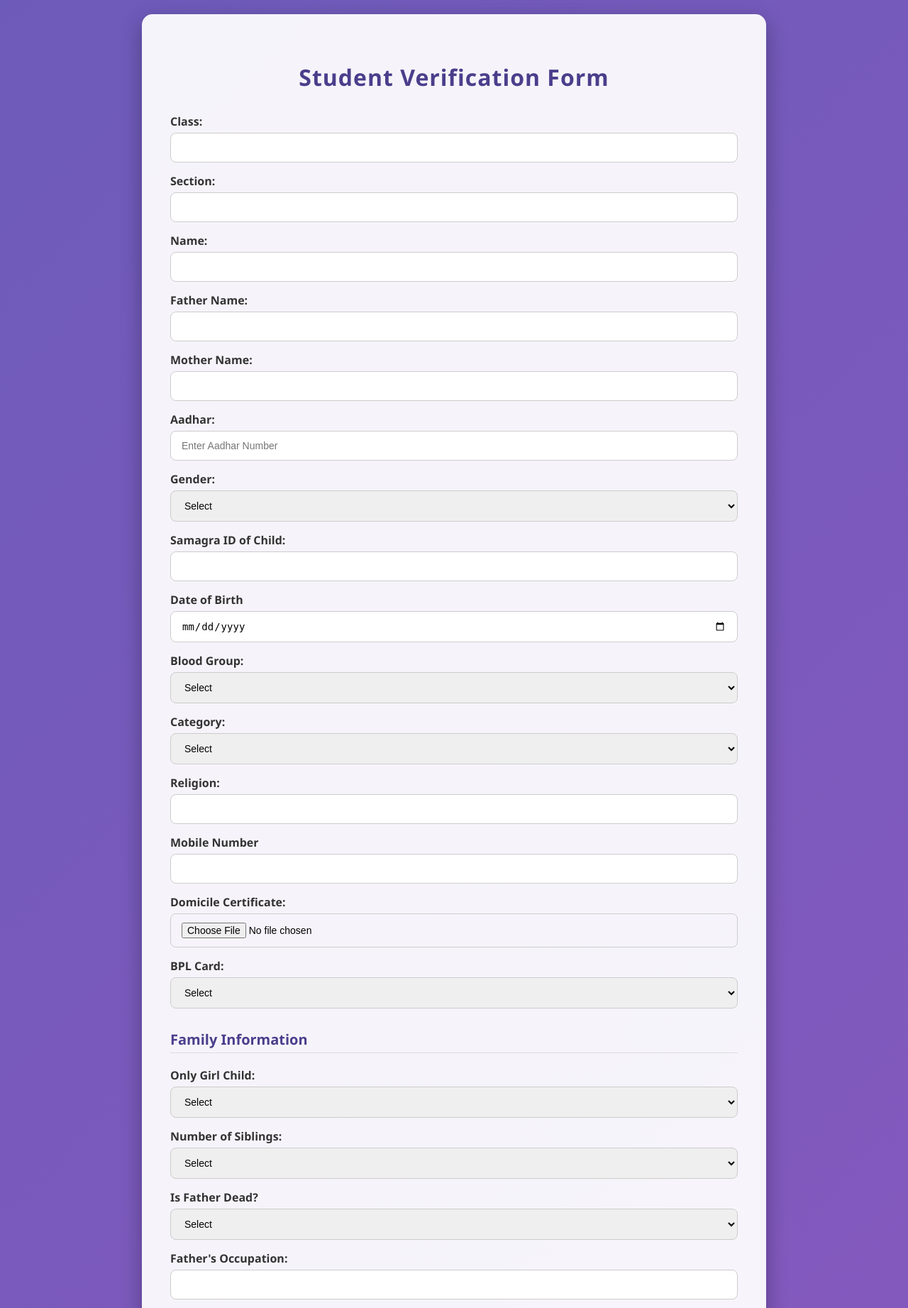
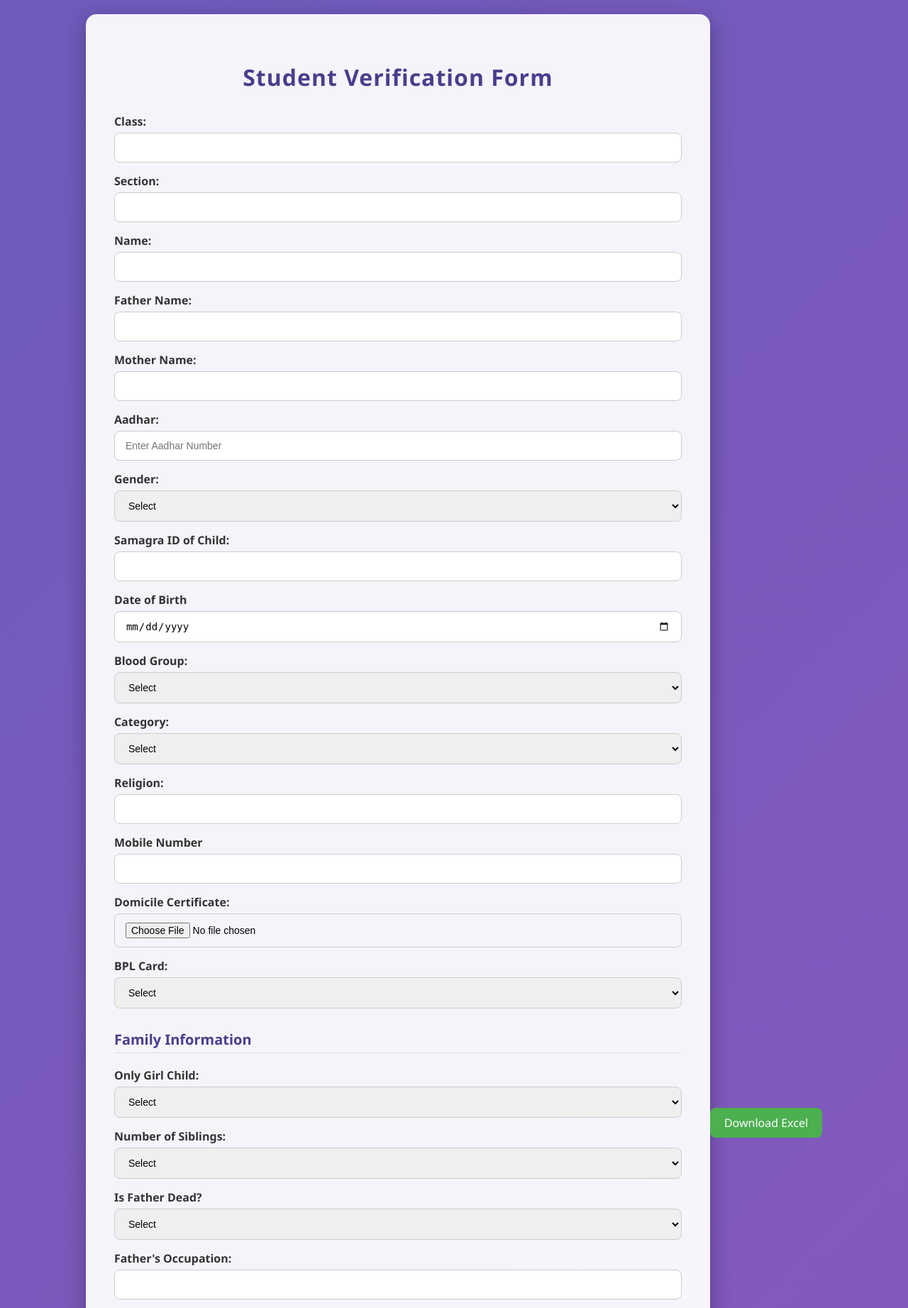
Before and after one commit to NadeemAhamadMansuri/student-verification-form, a Flask app: template templates/index.html in a window 1280 px wide. Shown: the top 1843 px of the page at 71% size. Run offline with Flask 3, Linux system fonts and the light colour scheme; the template is opened without the code that fills it, so the values that code supplies are empty; parts of the project's set-up code (start-up, migrations or seed data) failed here and were passed over.

Commit message:
Added Download Excel button

```diff
--- a/templates/index.html
+++ b/templates/index.html
@@ -307,6 +307,9 @@
       <button type="submit">Submit</button>
     </form>
   </div>
+<a href="/download_excel" style="display: inline-block; margin-top: 20px; background: #4CAF50; color: white; padding: 10px 20px; border-radius: 8px; text-decoration: none;">
+  Download Excel
+</a>
 
   <script>
     document.getElementById("category").addEventListener("change", function() {
```
